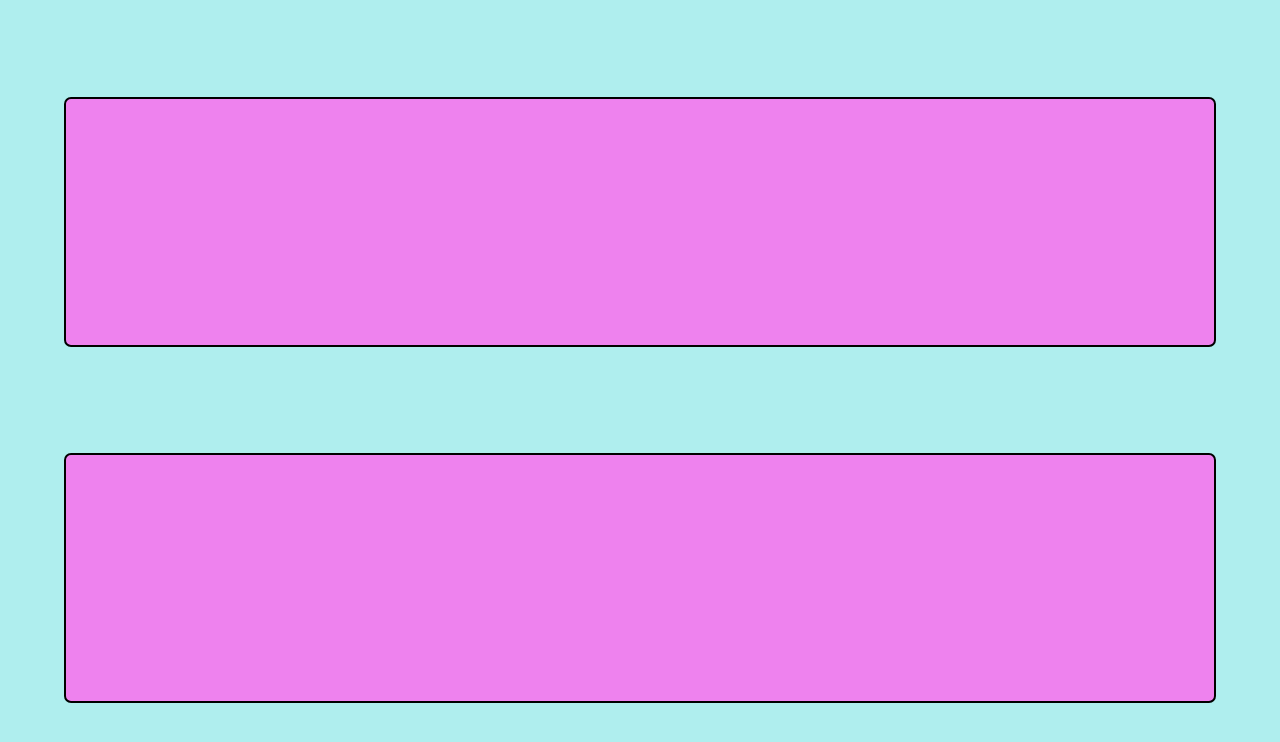
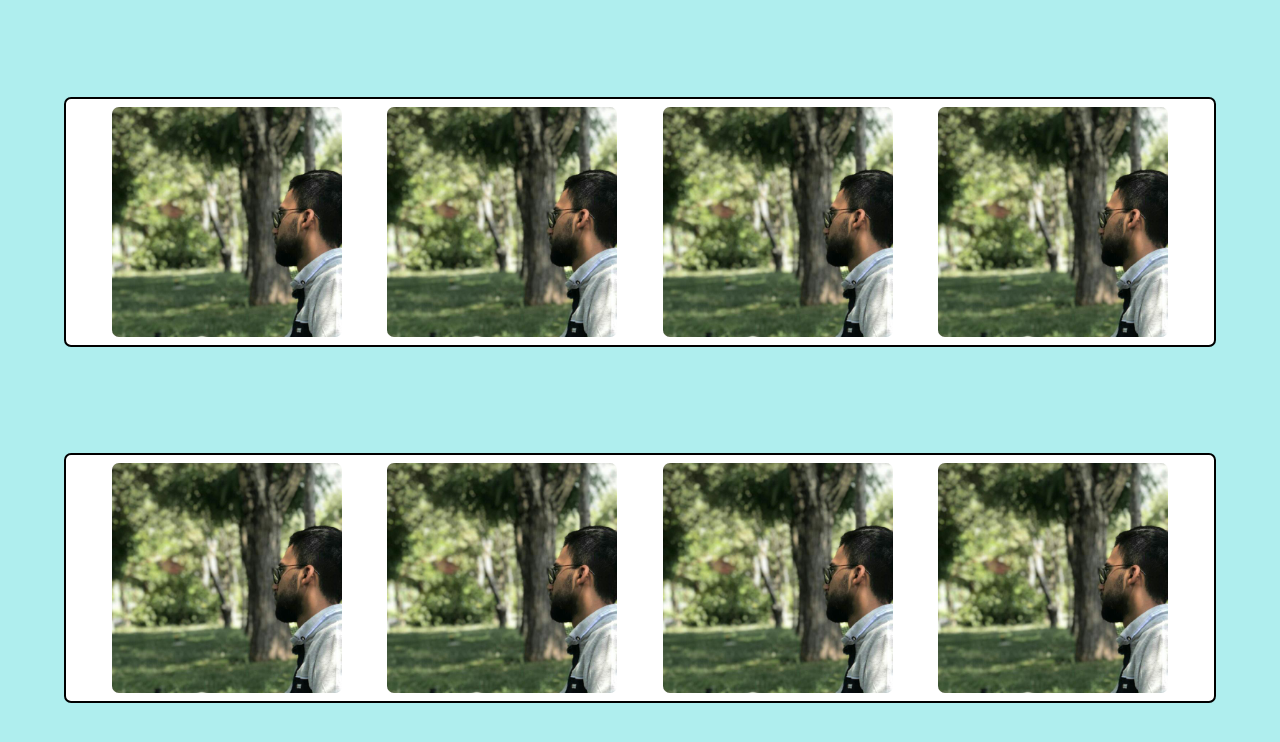
Before and after one commit to hossein-heydari79/responsive-box, a plain HTML site: page index.html in a window 1280 px wide. Drawn offline with Linux system fonts and the light colour scheme.

Commit message:
modify div and img in desktop

```diff
--- a/index.html
+++ b/index.html
@@ -14,17 +14,33 @@
     <div class="container">
 
         <div class="div-boxes">
-            <div></div>
-            <div></div>
-            <div></div>
-            <div></div>
+            <div>
+                <img src="pic.jpg" alt="my-picture">
+            </div>
+            <div>
+                <img src="pic.jpg" alt="my-picture">
+            </div>
+            <div>
+                <img src="pic.jpg" alt="my-picture">
+            </div>
+            <div>
+                <img src="pic.jpg" alt="my-picture">
+            </div>
         </div>
 
         <div class="div-boxes">
-            <div></div>
-            <div></div>
-            <div></div>
-            <div></div>
+            <div>
+                <img src="pic.jpg" alt="my-picture">
+            </div>
+            <div>
+                <img src="pic.jpg" alt="my-picture">
+            </div>
+            <div>
+                <img src="pic.jpg" alt="my-picture">
+            </div>
+            <div>
+                <img src="pic.jpg" alt="my-picture">
+            </div>
         </div>
 
     </div>
--- a/styles.css
+++ b/styles.css
@@ -23,8 +23,22 @@ body {
 .div-boxes {
     width: 90%;
     height: 250px;
-    background-color: violet;
+    background-color: white;
     border: 2px solid black;
     border-radius: 7px;
     margin: 10px;
+    display: flex;
+    justify-content: space-evenly;
+    align-items: center;
 }
+
+.div-boxes div {
+    width: 230px;
+    height: 230px;
+}
+
+.div-boxes div img {
+    width: 230px;
+    height: 230px;
+    border-radius: 7px;
+}
```
Also changed, not shown: pic.jpg (added).
